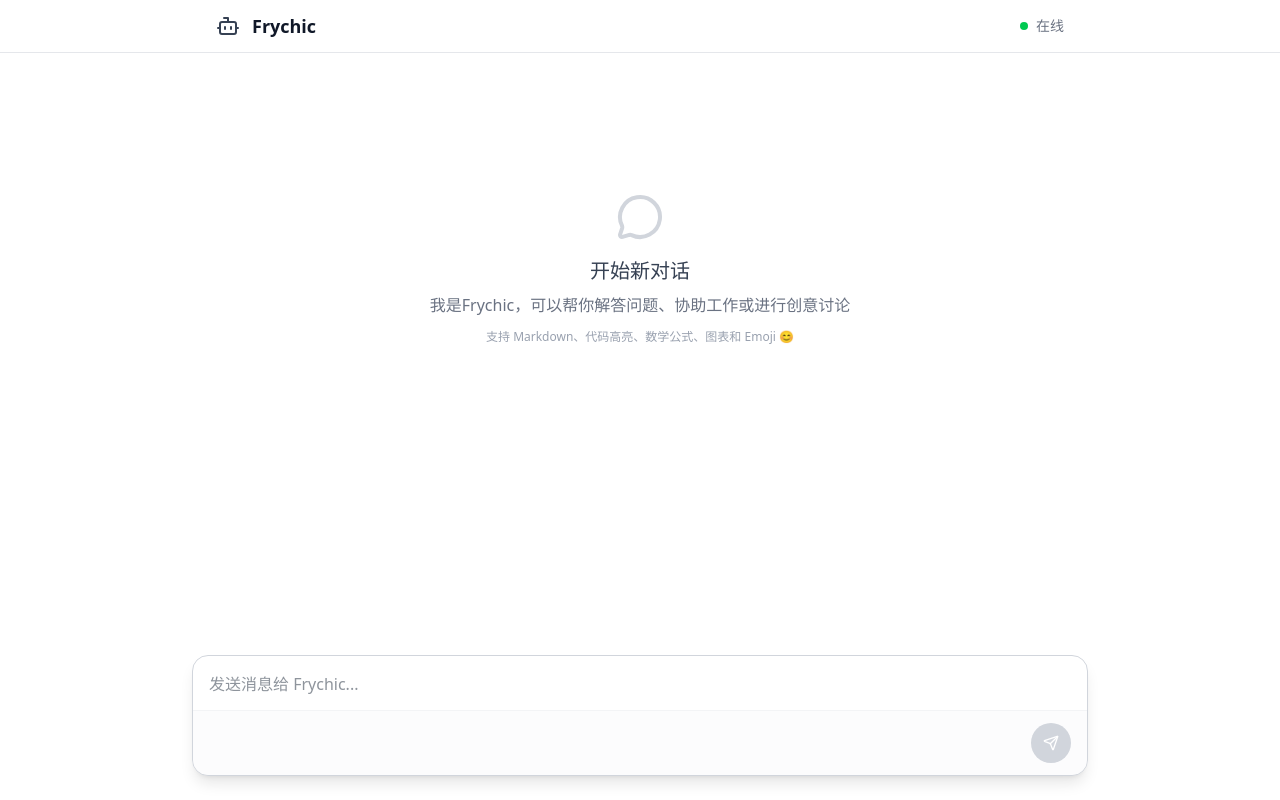
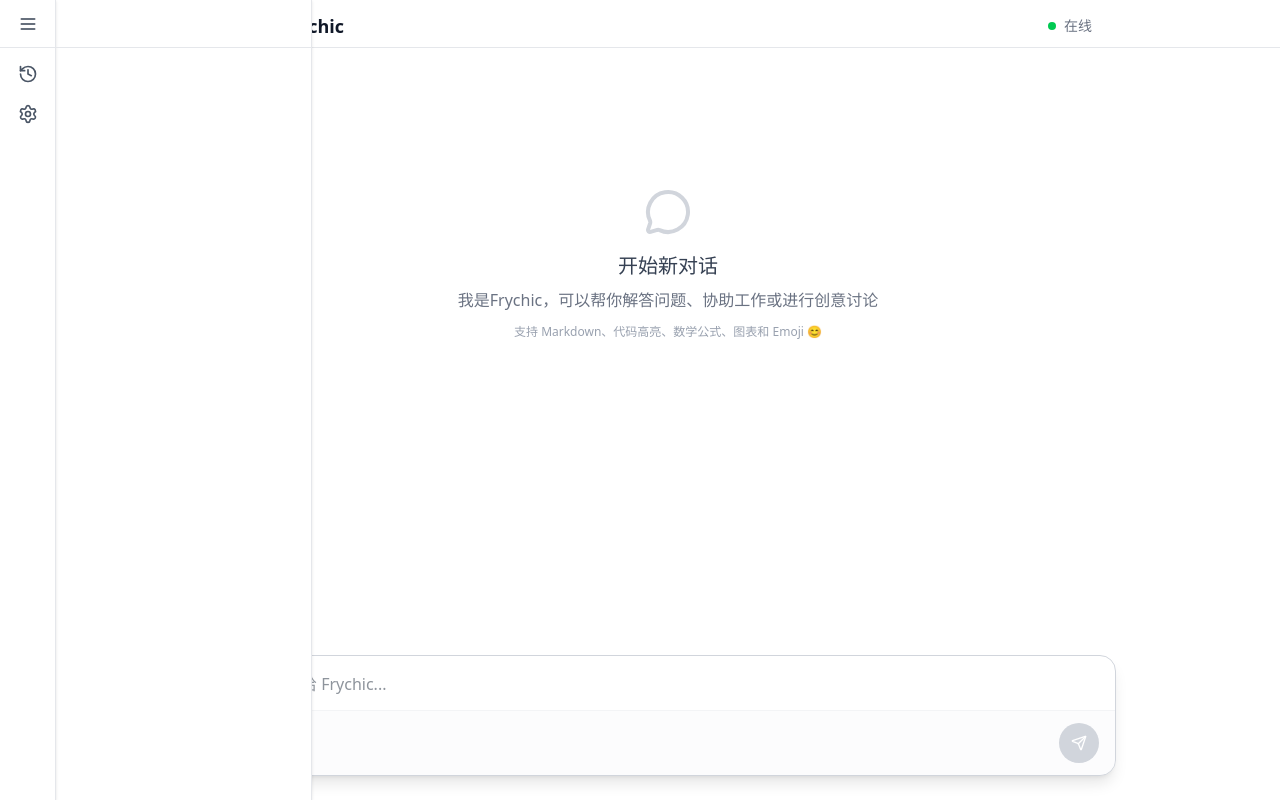
Before and after one commit to xzandyy/Lexzyy, a Next.js app: page / in a window 1280 px wide. Built offline with nearby package versions, Linux system fonts and the light colour scheme.

Commit message:
feat: 添加左侧边栏组件

```diff
--- a/app/page.tsx
+++ b/app/page.tsx
@@ -1,14 +1,19 @@
 "use client";
 
 import { useChat } from "@ai-sdk/react";
-import { ChatHeader, ChatList, ChatInput, useScrollToUserMessage } from "@/components/chat";
+import { ChatHeader, ChatList, ChatInput, useScrollToUserMessage, LeftSidebar } from "@/components/chat";
 
 export default function Home() {
   const { messages, input, handleInputChange, handleSubmit, status, error, reload, stop } = useChat();
   const { lastUserMessageRef } = useScrollToUserMessage(messages);
 
   return (
-    <div className="h-screen w-screen flex flex-col overflow-hidden">
+    <div className="h-screen w-screen flex overflow-hidden bg-white">
+      {/* 左侧边栏 */}
+      <LeftSidebar />
+
+      {/* 主聊天区域 */}
+      <div className="pl-14 flex-1 flex flex-col min-w-0">
         <ChatHeader status={status} error={error} />
 
         <ChatList messages={messages} error={error} onRetry={reload} lastUserMessageRef={lastUserMessageRef} />
@@ -22,5 +27,6 @@
           onReload={reload}
         />
       </div>
+    </div>
   );
 }
--- a/components/chat/chat-header.tsx
+++ b/components/chat/chat-header.tsx
@@ -7,7 +7,7 @@
 
 export default function ChatHeader({ status }: ChatHeaderProps) {
   return (
-    <div className="bg-white border-b border-gray-200 z-10">
+    <div className="h-12 bg-white border-b border-gray-200 z-10">
       <div className="max-w-4xl mx-auto px-6 py-3 flex items-center justify-between">
         <div className="flex items-center space-x-3">
           <Bot className="w-6 h-6 text-gray-700" />
--- a/components/chat/chat-list.tsx
+++ b/components/chat/chat-list.tsx
@@ -13,7 +13,7 @@
 export default function ChatList({ messages, error, onRetry, lastUserMessageRef }: ChatListProps) {
   return (
     <div className="flex-1 overflow-y-auto overflow-x-hidden pt-4">
-      <div className="max-w-3xl mx-auto px-8">
+      <div className="max-w-4xl mx-auto px-6">
         <div className="space-y-8">
           {/* 消息列表 */}
           {messages.map((message, index) => (
--- a/components/chat/index.ts
+++ b/components/chat/index.ts
@@ -2,6 +2,7 @@
 export { default as ChatList } from "./chat-list";
 export { default as ChatInput } from "./chat-input";
 export { default as MessageItem } from "./message-item";
-export { default as ErrorMessage } from "./error-state";
+export { default as ErrorState } from "./error-state";
 export { default as EmptyState } from "./empty-state";
+export { default as LeftSidebar } from "./left-sidebar";
 export { useScrollToUserMessage } from "./use-scroll-to-user-message";
--- /dev/null
+++ b/components/chat/left-sidebar.tsx
@@ -0,0 +1,48 @@
+import { History, Settings, Menu } from "lucide-react";
+import { useState } from "react";
+import { motion } from "framer-motion";
+
+export default function LeftSidebar() {
+  const [isCollapsed, setIsCollapsed] = useState(false);
+
+  return (
+    <motion.div
+      initial={false}
+      animate={{
+        width: isCollapsed ? 56 : 256 + 56,
+      }}
+      transition={{
+        duration: 0.2,
+        ease: "easeInOut",
+      }}
+      className="absolute left-0 top-0 bottom-0 bg-white border-r border-gray-200 h-full overflow-hidden flex z-100 shadow-sm"
+    >
+      <div className="h-full w-14 flex flex-col border-r border-gray-200 shadow-sm">
+        {/* 展开/关闭 */}
+        <div className="h-12 border-b border-gray-200 flex flex-row space-x-1">
+          <button
+            onClick={() => setIsCollapsed((prev) => !prev)}
+            className="flex-1 text-gray-700 hover:bg-gray-100 rounded transition-colors"
+          >
+            <Menu className="w-5 h-5 mx-auto" />
+          </button>
+        </div>
+
+        {/* 功能按钮 */}
+        <div className="w-14 flex-1 flex flex-col items-center py-2 space-y-1">
+          <button className="p-2 text-gray-600 hover:bg-gray-100 rounded transition-colors">
+            <History className="w-5 h-5" />
+          </button>
+          <button className="p-2 text-gray-600 hover:bg-gray-100 rounded transition-colors">
+            <Settings className="w-5 h-5" />
+          </button>
+        </div>
+      </div>
+
+      {/* 对应功能区 */}
+      <div className="flex flex-col h-full w-64">
+        <div className="h-12 border-b border-gray-200"></div>
+      </div>
+    </motion.div>
+  );
+}
--- a/package.json
+++ b/package.json
@@ -33,6 +33,7 @@
     "@types/react-syntax-highlighter": "^15.5.13",
     "@xyflow/react": "^12.6.4",
     "ai": "^4.3.16",
+    "framer-motion": "^12.16.0",
     "https-proxy-agent": "^7.0.6",
     "lucide-react": "^0.513.0",
     "mermaid": "^11.6.0",
```
Also changed, not shown: 1 other file (tests, documents, lock files or other folders). Lines whose indentation alone changed are shown as unchanged.
